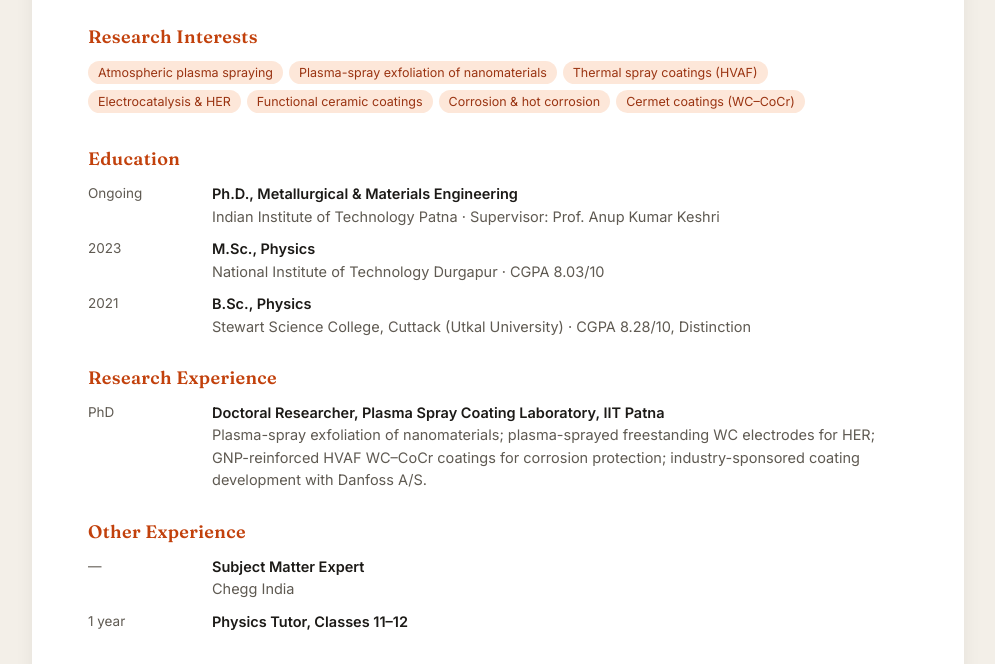
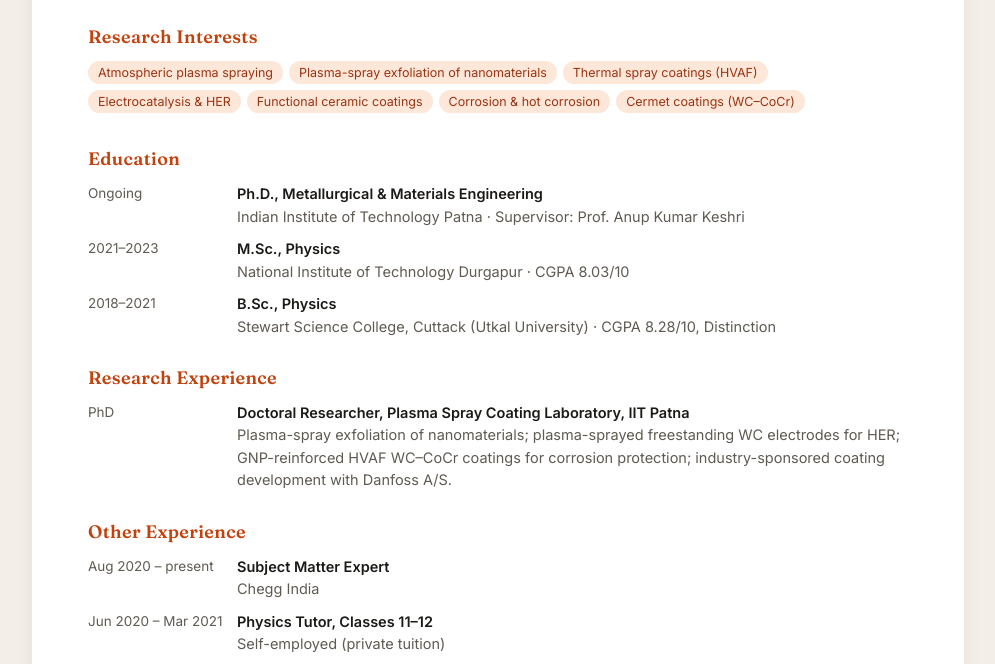
Before and after one commit to isheeprasadkar/isheeprasadkar.github.io, a plain HTML site: page cv.html in a window 1280 px wide. Shown: the part 258-922 px from the top of the page, without its empty margins (142-1137 px from the left). Drawn offline with Linux system fonts and the light colour scheme.

Commit message:
Add date ranges for education and experience

```diff
--- a/cv.html
+++ b/cv.html
@@ -15,7 +15,7 @@
   .contact{text-align:right;font-size:13.5px;color:#5f5a52}
   .contact a{color:#c2410c;text-decoration:none}
   h2{font-family:Fraunces,serif;font-size:18px;color:#c2410c;margin:26px 0 10px;letter-spacing:.02em}
-  .row{display:grid;grid-template-columns:110px 1fr;gap:14px;margin-bottom:10px}
+  .row{display:grid;grid-template-columns:135px 1fr;gap:14px;margin-bottom:10px}
   .when{color:#5f5a52;font-size:13.5px}
   .what b{display:block}
   .what span{color:#5f5a52}
@@ -47,15 +47,15 @@
 
   <h2>Education</h2>
   <div class="row"><div class="when">Ongoing</div><div class="what"><b>Ph.D., Metallurgical &amp; Materials Engineering</b><span>Indian Institute of Technology Patna · Supervisor: Prof. Anup Kumar Keshri</span></div></div>
-  <div class="row"><div class="when">2023</div><div class="what"><b>M.Sc., Physics</b><span>National Institute of Technology Durgapur · CGPA 8.03/10</span></div></div>
-  <div class="row"><div class="when">2021</div><div class="what"><b>B.Sc., Physics</b><span>Stewart Science College, Cuttack (Utkal University) · CGPA 8.28/10, Distinction</span></div></div>
+  <div class="row"><div class="when">2021–2023</div><div class="what"><b>M.Sc., Physics</b><span>National Institute of Technology Durgapur · CGPA 8.03/10</span></div></div>
+  <div class="row"><div class="when">2018–2021</div><div class="what"><b>B.Sc., Physics</b><span>Stewart Science College, Cuttack (Utkal University) · CGPA 8.28/10, Distinction</span></div></div>
 
   <h2>Research Experience</h2>
   <div class="row"><div class="when">PhD</div><div class="what"><b>Doctoral Researcher, Plasma Spray Coating Laboratory, IIT Patna</b><span>Plasma-spray exfoliation of nanomaterials; plasma-sprayed freestanding WC electrodes for HER; GNP-reinforced HVAF WC–CoCr coatings for corrosion protection; industry-sponsored coating development with Danfoss A/S.</span></div></div>
 
   <h2>Other Experience</h2>
-  <div class="row"><div class="when">—</div><div class="what"><b>Subject Matter Expert</b><span>Chegg India</span></div></div>
-  <div class="row"><div class="when">1 year</div><div class="what"><b>Physics Tutor, Classes 11–12</b></div></div>
+  <div class="row"><div class="when">Aug 2020 – present</div><div class="what"><b>Subject Matter Expert</b><span>Chegg India</span></div></div>
+  <div class="row"><div class="when">Jun 2020 – Mar 2021</div><div class="what"><b>Physics Tutor, Classes 11–12</b><span>Self-employed (private tuition)</span></div></div>
 
   <h2>Publications</h2>
   <ol>
```
